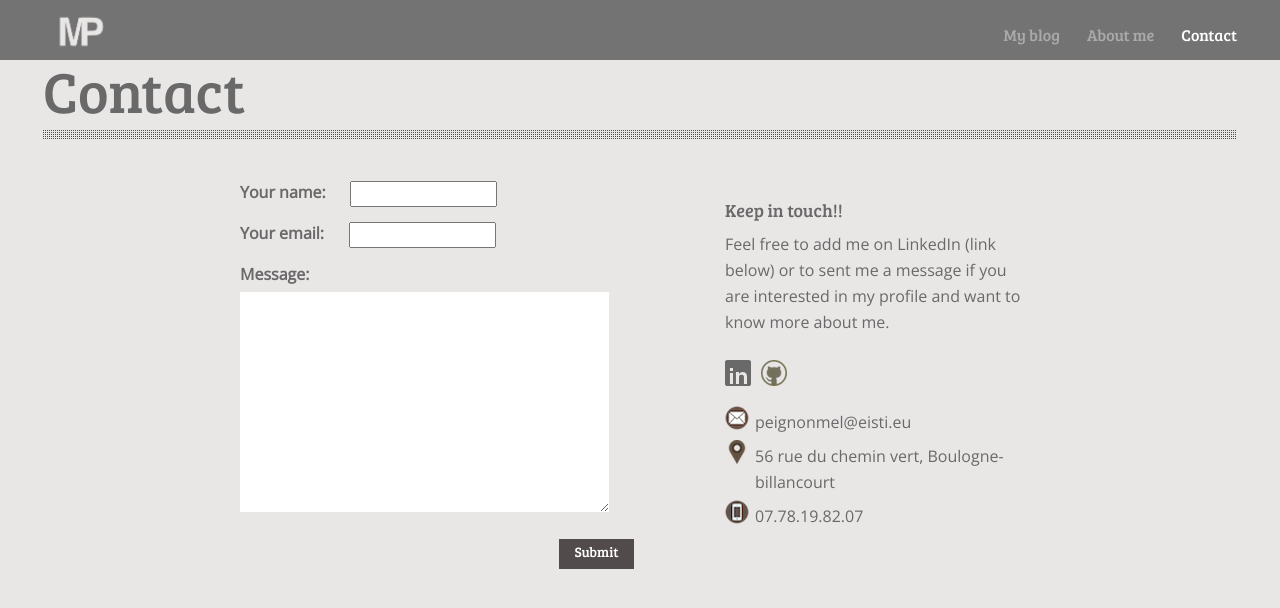
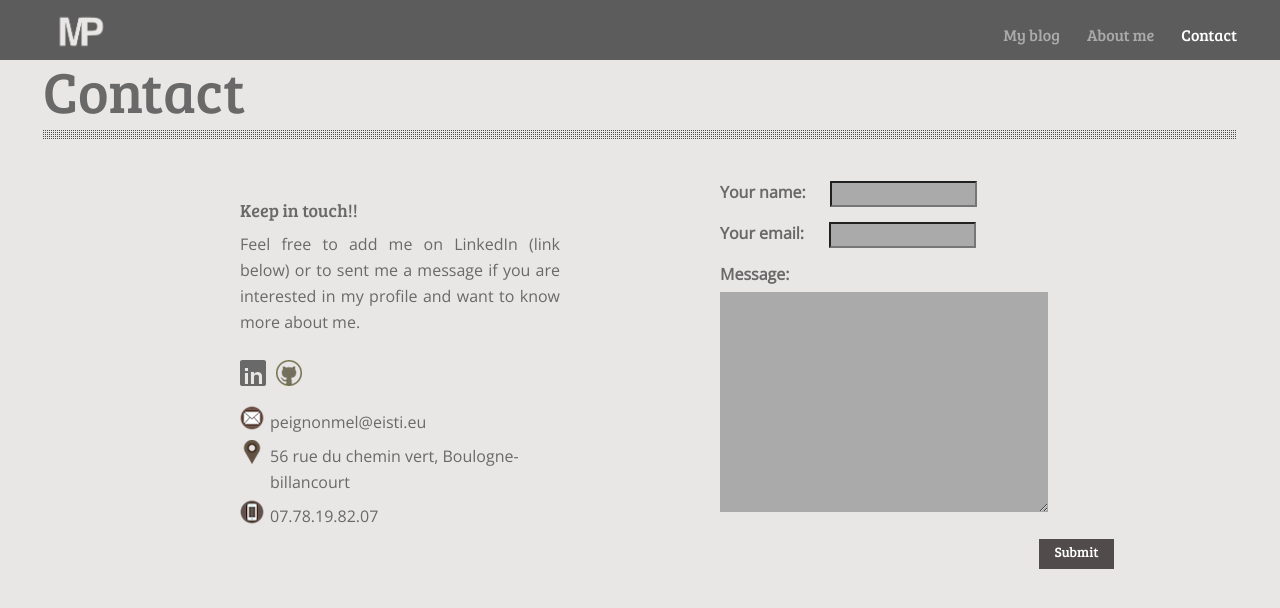
Before and after one commit to melvynator/blog, a Django app: page /contact/ in a window 1280 px wide. Shown: the top 608 px of the page. Run offline with Django 3.2, Linux system fonts and the light colour scheme; parts of the project's set-up code (start-up, migrations or seed data) failed here and were passed over; some libraries are stand-ins or nearby versions.

Commit message:
Minor CSS modification

```diff
--- a/source/melvyn_blog/static/style/css/base.css
+++ b/source/melvyn_blog/static/style/css/base.css
@@ -31,7 +31,7 @@ a img{border:0px;}
     background-color: #524B4B;
     padding: 0px 43px;
     position: fixed;
-    background-color: rgba(0,0,0,.5);
+    background-color: rgba(0,0,0,.6);
 }
 
 #blog-logo{
@@ -101,3 +101,7 @@ a img{border:0px;}
   border-color: #635C5C;
   color: #FFFFFF;
 }
+
+p{
+    text-align:justify;
+}
--- a/source/melvyn_blog/static/style/css/contact.css
+++ b/source/melvyn_blog/static/style/css/contact.css
@@ -38,19 +38,25 @@
 }
 #contact #form textarea{
 	border:0px;
-	width:90%;
+	width:80%;
 	height:30%;
 	padding:10px 10px 10px 30px;
 	font: 400 11px/20px 'Open Sans', Verdana, Helvetica, sans-serif;
+    background-color:#AAAAAA;
+    color: #FFFFFF;
 }
 
 
 #contact #form #id_contact_name{
+    color: #FFFFFF;
     font: 400 11px/20px 'Open Sans', Verdana, Helvetica, sans-serif;
+    background-color:#AAAAAA;
 }
 
 #contact #form #id_contact_email{
     font: 400 11px/20px 'Open Sans', Verdana, Helvetica, sans-serif;
+    background-color:#AAAAAA;
+    color: #FFFFFF;
 }
 
 
@@ -74,9 +80,13 @@
 }
 
 #contact #social-footer{
-	width:300px;
+	width:40%;
 	float:left;
-	margin-left:75px;
+}
+
+#contact #message{
+    width:40%;
+    float: right;
 }
 #contact #social-footer #sm-links{margin-top:25px;}
 #contact #social-footer #sm-links li{
@@ -98,7 +108,11 @@
 #contact #social-footer #sm-links li a.youtube{background:url(../../img/sm-youtube-icon.png) no-repeat; width:28px;}
 #contact #social-footer #sm-links li a.linkedin{background:url(../../img/sm-linkedin-icon.png) no-repeat;}
 
-.content > section { width: 100%; height: 100%; }
+.content > section {
+    width: 100%;
+    height: 100%;
+    overflow: hidden;
+}
 
 #social-footer #socialNetwork{
 	float:left;
--- a/source/melvyn_blog/static/style/css/home.css
+++ b/source/melvyn_blog/static/style/css/home.css
@@ -65,6 +65,7 @@ section.module.parallax-1 {
 }
 
 .block{
+    margin-left: 5%;
     margin-top: 5%;
     margin-bottom: 5%;
 }
--- a/source/melvyn_blog/templates/melvyn_blog/about.html
+++ b/source/melvyn_blog/templates/melvyn_blog/about.html
@@ -27,7 +27,7 @@
         <div class="top-divider"></div>
         <div class="content">
         	<img src="{% static 'img/melvyn_peignon.jpg' %}"/>
-			<div id=""descrition>
+			<div id="descrition">
 				<h2>My Name is Melvyn Peignon and I want to be a Data scientist!</h2>
             	<p>I'm a master student from EISTI (engineering school in France). I'm interested in data science and science in general. I'm a passionate developper and love to work on interesting projects which include data. I mainly developp in Java and Python but I can also use C/C++, R, OCaml but those are not my favorite. I'm looking for any kind of opportunity, work proposition, open source project, toy apps ect...</p>
 			</div>
--- a/source/melvyn_blog/templates/melvyn_blog/contact.html
+++ b/source/melvyn_blog/templates/melvyn_blog/contact.html
@@ -9,11 +9,13 @@
         <div class="top-divider"></div>
         	<div class="content">
 
+				<div id="message">
 					<form id="form" role="form" action="" method="post">
                         {% csrf_token %}
                         {{ form.as_p }}
                         <button type="submit" name="submit" value="Submit" class="submit">Submit</button>
 				    </form>
+				</div>
 
                 <div id="social-footer">
 					<div id="socialNetwork">
--- a/source/melvyn_blog/urls.py
+++ b/source/melvyn_blog/urls.py
@@ -1,5 +1,6 @@
 from django.conf.urls import url
 from . import views
+
 
 urlpatterns = [
     url(r'^$', views.home, name='home'),
--- a/source/melvyn_blog/views.py
+++ b/source/melvyn_blog/views.py
@@ -52,8 +52,6 @@ def contact(request):
     return render(request, 'melvyn_blog/contact.html', {'form': form_class, })
 
 
-
-
 def about(request):
     return render(request, 'melvyn_blog/about.html', {})
 
```
Also changed, not shown: source/melvyn_blog/static/style/css/about.css (+11 -1 lines), source/__init__.py (added). Lines whose indentation alone changed are shown as unchanged.
